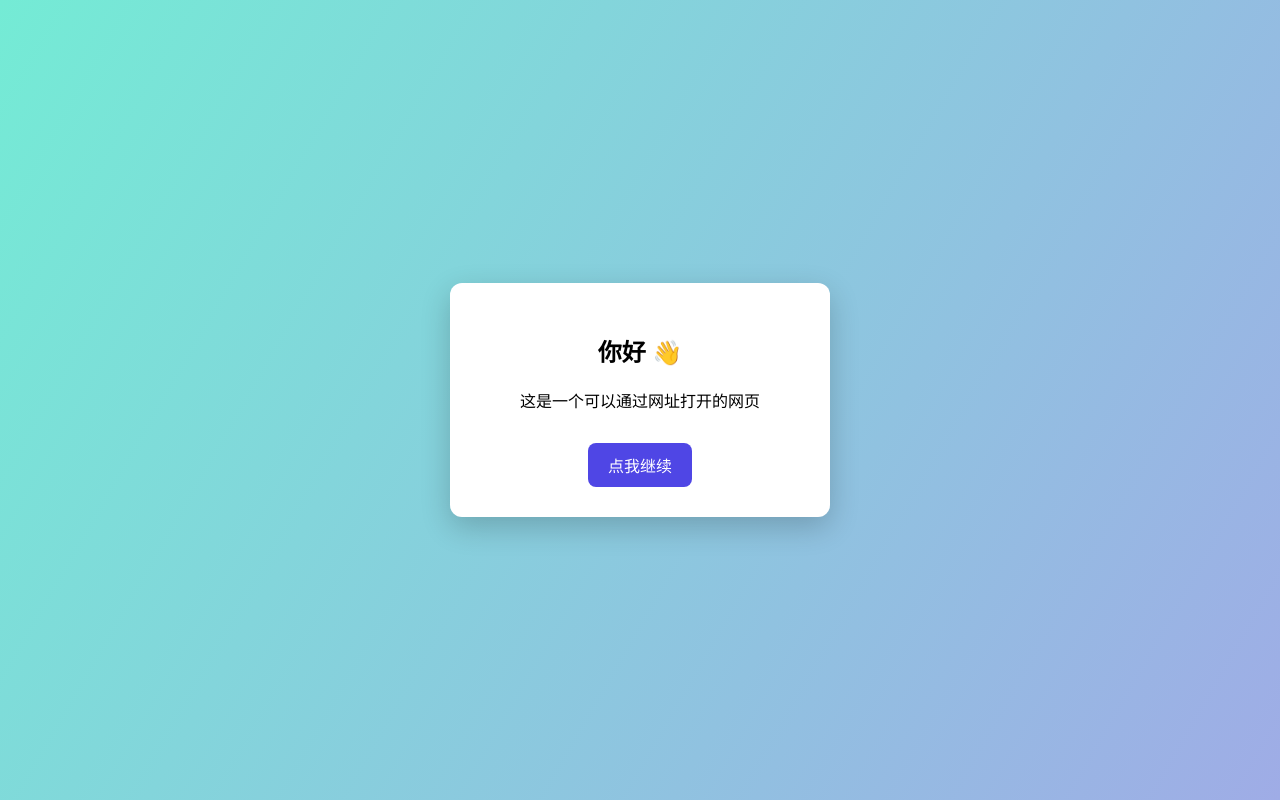
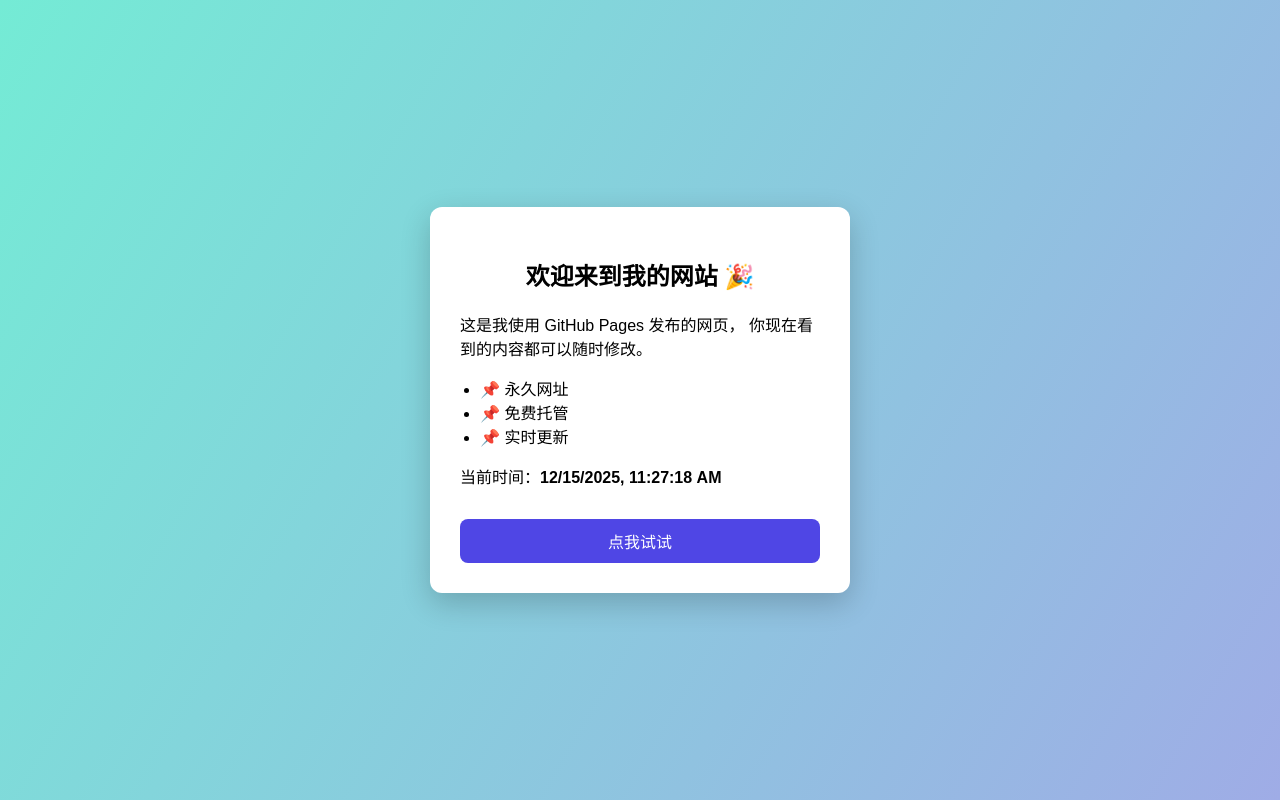
Before and after one commit to kykoh93-tech/Luckyang93, a plain HTML site: page index.html in a window 1280 px wide. Drawn offline with Linux system fonts and the light colour scheme.

Commit message:
Update index.html

```diff
--- a/index.html
+++ b/index.html
@@ -2,53 +2,83 @@
 <html lang="zh-CN">
 <head>
   <meta charset="UTF-8">
-  <title>我的网页</title>
+  <title>我的第一个网站</title>
+
   <style>
     body {
-      font-family: Arial, sans-serif;
+      margin: 0;
+      height: 100vh;
       background: linear-gradient(120deg, #74ebd5, #9face6);
-      height: 100vh;
-      margin: 0;
       display: flex;
+      justify-content: center;
       align-items: center;
-      justify-content: center;
+      font-family: "Microsoft YaHei", Arial, sans-serif;
     }
+
     .card {
       background: white;
       padding: 30px;
       border-radius: 12px;
-      width: 320px;
-      text-align: center;
+      width: 360px;
       box-shadow: 0 10px 30px rgba(0,0,0,0.2);
     }
+
+    h2 {
+      text-align: center;
+    }
+
+    ul {
+      padding-left: 20px;
+    }
+
     button {
+      width: 100%;
       margin-top: 15px;
-      padding: 10px 20px;
+      padding: 10px;
+      font-size: 16px;
       border: none;
       border-radius: 8px;
       background: #4f46e5;
       color: white;
-      font-size: 16px;
       cursor: pointer;
     }
+
     button:hover {
       background: #4338ca;
     }
   </style>
 </head>
+
 <body>
+  <div class="card">
+    <h2>欢迎来到我的网站 🎉</h2>
 
-  <div class="card">
-    <h2>你好 👋</h2>
-    <p id="text">这是一个可以通过网址打开的网页</p>
-    <button onclick="changeText()">点我继续</button>
+    <p>
+      这是我使用 GitHub Pages 发布的网页，
+      你现在看到的内容都可以随时修改。
+    </p>
+
+    <ul>
+      <li>📌 永久网址</li>
+      <li>📌 免费托管</li>
+      <li>📌 实时更新</li>
+    </ul>
+
+    <p>当前时间：<b id="time"></b></p>
+
+    <button onclick="alert('你点击了按钮！')">
+      点我试试
+    </button>
   </div>
 
   <script>
-    function changeText() {
-      document.getElementById("text").innerText = "按钮被点击了 🎉";
+    function updateTime() {
+      document.getElementById("time").innerText =
+        new Date().toLocaleString();
     }
+
+    updateTime();
+    setInterval(updateTime, 1000);
   </script>
-
 </body>
 </html>
```
